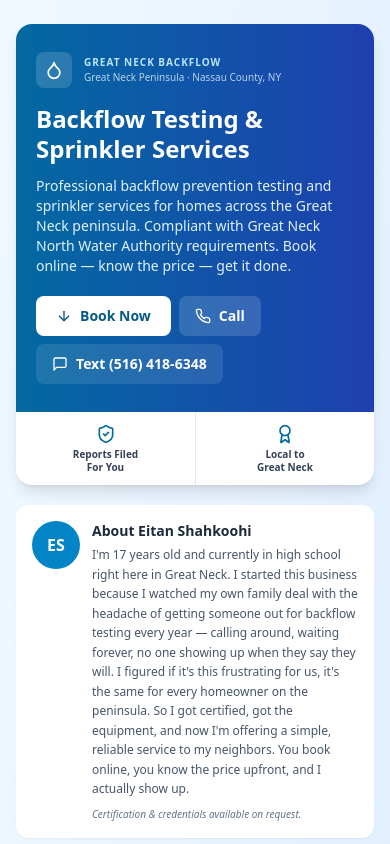
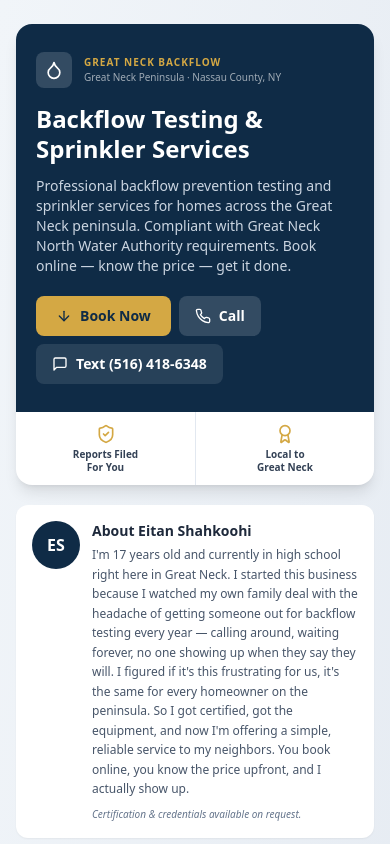
Before and after one commit to shahkster/backflow-booking, a React (Vite) app: page / in a window 390 px wide. Shown: the top 844 px of the page. Built offline with nearby package versions, Linux system fonts and the light colour scheme.

Commit message:
Update App.jsx

```diff
--- a/src/App.jsx
+++ b/src/App.jsx
@@ -12,6 +12,7 @@ const GOOGLE_MAPS_KEY = "AIzaSyDPfspCY5u7j_ApTM-K7qugyAXvSApIXEk";
 const PHONE = "5164186348";
 const PHONE_DISPLAY = "(516) 418-6348";
 const OWNER = "Eitan Shahkoohi";
+const OWNER_EMAIL = "eshakster@gmail.com";
 
 const SERVICES = [
   {
@@ -35,7 +36,7 @@ const SERVICES = [
 ];
 
 const C = {
-  sky: { bg: "bg-sky-100", tx: "text-sky-700", bd: "border-sky-200" },
+  sky: { bg: "bg-blue-100", tx: "text-[#d4a844]", bd: "border-blue-200" },
   emerald: { bg: "bg-emerald-100", tx: "text-emerald-700", bd: "border-emerald-200" },
   amber: { bg: "bg-amber-100", tx: "text-amber-700", bd: "border-amber-200" },
 };
@@ -84,7 +85,7 @@ function AddressInput({ value, onChange }) {
         placeholder="Start typing your address..."
         value={value}
         onChange={e => onChange(e.target.value)}
-        className="w-full pl-10 pr-3 py-3 rounded-lg border-2 border-slate-200 focus:border-sky-500 focus:outline-none text-sm"
+        className="w-full pl-10 pr-3 py-3 rounded-lg border-2 border-slate-200 focus:border-[#d4a844] focus:outline-none text-sm"
         autoComplete="street-address"
         name="address"
       />
@@ -124,8 +125,8 @@ export default function App() {
           body: JSON.stringify({
             access_key: WEB3FORMS_KEY,
             subject: `🔔 New Booking — ${f.name}`,
-            from_name: "Backflow Booking",
-            replyto: f.email,
+            from_name: "Great Neck Backflow",
+            replyto: OWNER_EMAIL,
             Name: f.name,
             Phone: f.phone,
             Email: f.email,
@@ -137,6 +138,7 @@ export default function App() {
           }),
         });
       } catch (e) { console.error(e); }
+
     }
 
     setDone({ name: f.name, email: f.email, addr: f.addr, svcs, tot });
@@ -146,55 +148,55 @@ export default function App() {
   function reset() { setDone(null); setSel([]); setF({ name: "", addr: "", phone: "", email: "" }); window.scrollTo({ top: 0, behavior: "smooth" }); }
 
   if (done) return (
-    <div className="min-h-screen bg-gradient-to-br from-sky-50 to-blue-100 p-4 sm:p-6 flex items-center justify-center">
+    <div className="min-h-screen bg-gradient-to-br from-slate-100 to-slate-200 p-4 sm:p-6 flex items-center justify-center">
       <div className="max-w-md w-full bg-white rounded-2xl shadow-xl p-6 sm:p-8">
         <div className="w-14 h-14 sm:w-16 sm:h-16 rounded-full bg-green-100 flex items-center justify-center mx-auto mb-4"><Check className="w-7 h-7 sm:w-8 sm:h-8 text-green-600" /></div>
-        <h2 className="text-xl sm:text-2xl font-bold text-center text-slate-800 mb-1">Booking Received!</h2>
-        <p className="text-center text-slate-500 mb-5 text-sm">We have received your booking. We will text you shortly with details!</p>
+        <h2 className="text-xl sm:text-2xl font-bold text-center text-slate-800 mb-1">Request Received!</h2>
+        <p className="text-center text-slate-500 mb-5 text-sm">A confirmation has been sent to {done.email}.<br/>We'll reach out to schedule your appointment.</p>
         <div className="bg-slate-50 rounded-lg p-4 space-y-2 text-sm">
           <R l="Name" v={done.name} /><R l="Address" v={done.addr} />
           <div className="pt-2 border-t border-slate-200"><p className="text-xs text-slate-600">{done.svcs}</p></div>
           <div className="flex justify-between font-bold text-slate-800 pt-2 border-t border-slate-200"><span>Total</span><span>${done.tot}</span></div>
           <p className="text-xs text-slate-500">Zelle · Venmo · Cash — paid at job site</p>
         </div>
-        <button onClick={reset} className="w-full mt-5 bg-sky-600 hover:bg-sky-700 active:bg-sky-800 text-white font-semibold py-3 rounded-lg transition">Done</button>
+        <button onClick={reset} className="w-full mt-5 bg-[#0f2b46] hover:bg-[#162d44] active:bg-[#0a1f33] text-white font-semibold py-3 rounded-lg transition">Done</button>
         <p className="text-xs text-center text-slate-400 mt-4">Questions? Call or text {PHONE_DISPLAY}</p>
       </div>
     </div>
   );
 
   return (
-    <div className="min-h-screen bg-gradient-to-br from-sky-50 to-blue-100">
+    <div className="min-h-screen bg-gradient-to-br from-slate-100 to-slate-200">
       <div className="max-w-3xl mx-auto px-4 py-6 sm:py-8">
 
         {/* HERO */}
         <div className="bg-white rounded-2xl shadow-lg overflow-hidden mb-5">
-          <div className="bg-gradient-to-r from-sky-700 to-blue-800 text-white px-5 py-7 sm:px-10 sm:py-10">
+          <div className="bg-[#0f2b46] text-white px-5 py-7 sm:px-10 sm:py-10">
             <div className="flex items-center gap-3 mb-4">
               <div className="bg-white/15 rounded-lg p-2"><Droplet className="w-5 h-5 sm:w-6 sm:h-6" /></div>
               <div>
-                <p className="text-[10px] sm:text-xs font-semibold tracking-widest text-sky-200">GREAT NECK BACKFLOW</p>
-                <p className="text-[10px] sm:text-xs text-sky-100/80">Great Neck Peninsula · Nassau County, NY</p>
+                <p className="text-[10px] sm:text-xs font-semibold tracking-widest text-[#d4a844]">GREAT NECK BACKFLOW</p>
+                <p className="text-[10px] sm:text-xs text-white/60">Great Neck Peninsula · Nassau County, NY</p>
               </div>
             </div>
             <h1 className="text-2xl sm:text-4xl font-bold leading-tight mb-3">Backflow Testing &<br/>Sprinkler Services</h1>
-            <p className="text-sky-100 text-sm sm:text-base max-w-xl mb-5">Professional backflow prevention testing and sprinkler services for homes across the Great Neck peninsula. Compliant with Great Neck North Water Authority requirements. Book online — know the price — get it done.</p>
+            <p className="text-slate-300 text-sm sm:text-base max-w-xl mb-5">Professional backflow prevention testing and sprinkler services for homes across the Great Neck peninsula. Compliant with Great Neck North Water Authority requirements. Book online — know the price — get it done.</p>
             <div className="flex flex-wrap gap-2">
-              <button onClick={scrollToBook} className="inline-flex items-center gap-2 bg-white text-sky-800 font-semibold text-sm px-5 py-2.5 rounded-lg hover:bg-sky-50 active:bg-sky-100 transition"><ArrowDown className="w-4 h-4" /> Book Now</button>
+              <button onClick={scrollToBook} className="inline-flex items-center gap-2 bg-[#d4a844] text-[#0f2b46] font-semibold text-sm px-5 py-2.5 rounded-lg hover:bg-[#c49a3a] active:bg-[#b89030] transition"><ArrowDown className="w-4 h-4" /> Book Now</button>
               <a href={`tel:${PHONE}`} className="inline-flex items-center gap-2 bg-white/15 text-white font-semibold text-sm px-4 py-2.5 rounded-lg"><Phone className="w-4 h-4" /> Call</a>
               <a href={`sms:${PHONE}&body=Hi, I'm interested in backflow testing / sprinkler services at my home in Great Neck. Can you let me know availability?`} className="inline-flex items-center gap-2 bg-white/10 text-white font-semibold text-sm px-4 py-2.5 rounded-lg"><MessageSquare className="w-4 h-4" /> Text {PHONE_DISPLAY}</a>
             </div>
           </div>
           <div className="grid grid-cols-2 divide-x divide-slate-200">
-            <div className="flex flex-col items-center py-3"><ShieldCheck className="w-5 h-5 text-sky-700 mb-1" /><p className="text-[10px] sm:text-[11px] font-semibold text-slate-700 text-center leading-tight">Reports Filed<br/>For You</p></div>
-            <div className="flex flex-col items-center py-3"><Award className="w-5 h-5 text-sky-700 mb-1" /><p className="text-[10px] sm:text-[11px] font-semibold text-slate-700 text-center leading-tight">Local to<br/>Great Neck</p></div>
+            <div className="flex flex-col items-center py-3"><ShieldCheck className="w-5 h-5 text-[#d4a844] mb-1" /><p className="text-[10px] sm:text-[11px] font-semibold text-slate-700 text-center leading-tight">Reports Filed<br/>For You</p></div>
+            <div className="flex flex-col items-center py-3"><Award className="w-5 h-5 text-[#d4a844] mb-1" /><p className="text-[10px] sm:text-[11px] font-semibold text-slate-700 text-center leading-tight">Local to<br/>Great Neck</p></div>
           </div>
         </div>
 
         {/* ABOUT */}
         <div className="bg-white rounded-xl shadow-sm p-4 sm:p-5 mb-5">
           <div className="flex items-start gap-3 sm:gap-4">
-            <div className="w-12 h-12 sm:w-16 sm:h-16 rounded-full bg-sky-600 text-white flex items-center justify-center text-base sm:text-lg font-bold flex-shrink-0">ES</div>
+            <div className="w-12 h-12 sm:w-16 sm:h-16 rounded-full bg-[#0f2b46] text-white flex items-center justify-center text-base sm:text-lg font-bold flex-shrink-0">ES</div>
             <div>
               <h3 className="font-bold text-slate-800 text-sm sm:text-base">About {OWNER}</h3>
               <p className="text-xs sm:text-sm text-slate-600 mt-1 leading-relaxed">I'm 17 years old and currently in high school right here in Great Neck. I started this business because I watched my own family deal with the headache of getting someone out for backflow testing every year — calling around, waiting forever, no one showing up when they say they will. I figured if it's this frustrating for us, it's the same for every homeowner on the peninsula. So I got certified, got the equipment, and now I'm offering a simple, reliable service to my neighbors. You book online, you know the price upfront, and I actually show up.</p>
@@ -246,14 +248,14 @@ export default function App() {
           <div className="grid grid-cols-3 gap-2 sm:gap-3 mb-4">
             {[
               { n: 1, p: "$60", label: "1 service", badge: null, ring: "border-slate-200", bg: "" },
-              { n: 2, p: "$110", label: "2 services", badge: "POPULAR", ring: "border-sky-500", bg: "bg-sky-50" },
+              { n: 2, p: "$110", label: "2 services", badge: "POPULAR", ring: "border-[#d4a844]", bg: "bg-[#d4a844]/10" },
               { n: 3, p: "$150", label: "All 3", badge: "BEST DEAL", ring: "border-emerald-500", bg: "bg-emerald-50" },
             ].map(t => (
               <div key={t.n} className={`border-2 ${t.ring} rounded-xl p-3 sm:p-4 text-center ${t.bg} relative`}>
-                {t.badge && <div className={`absolute -top-2.5 left-1/2 -translate-x-1/2 ${t.n === 2 ? "bg-sky-600" : "bg-emerald-600"} text-white text-[8px] sm:text-[10px] font-bold px-2 py-0.5 rounded-full whitespace-nowrap`}>{t.badge}</div>}
+                {t.badge && <div className={`absolute -top-2.5 left-1/2 -translate-x-1/2 ${t.n === 2 ? "bg-[#d4a844] text-[#0f2b46]" : "bg-emerald-600"} text-white text-[8px] sm:text-[10px] font-bold px-2 py-0.5 rounded-full whitespace-nowrap`}>{t.badge}</div>}
                 <p className="text-xl sm:text-2xl font-bold text-slate-800">{t.p}</p>
                 <p className="text-[10px] sm:text-xs text-slate-500 mt-1">{t.label}</p>
-                {t.n > 1 && <p className={`text-[9px] sm:text-[10px] ${t.n === 2 ? "text-sky-700" : "text-emerald-700"} font-semibold mt-0.5`}>save ${60 * t.n - (t.n === 2 ? 110 : 150)}</p>}
+                {t.n > 1 && <p className={`text-[9px] sm:text-[10px] ${t.n === 2 ? "text-[#d4a844]" : "text-emerald-700"} font-semibold mt-0.5`}>save ${60 * t.n - (t.n === 2 ? 110 : 150)}</p>}
               </div>
             ))}
           </div>
@@ -272,11 +274,11 @@ export default function App() {
             {SERVICES.map(svc => {
               const on = sel.find(x => x.id === svc.id); const Icon = svc.icon; const c = C[svc.color];
               return (
-                <button key={svc.id} onClick={() => toggle(svc)} className={`w-full text-left p-3 rounded-lg border-2 transition active:scale-[0.98] ${on ? "border-sky-500 bg-sky-50" : "border-slate-200 hover:border-sky-300"}`}>
+                <button key={svc.id} onClick={() => toggle(svc)} className={`w-full text-left p-3 rounded-lg border-2 transition active:scale-[0.98] ${on ? "border-[#d4a844] bg-[#d4a844]/10" : "border-slate-200 hover:border-[#d4a844]/40"}`}>
                   <div className="flex items-center gap-3">
                     <div className={`w-9 h-9 sm:w-10 sm:h-10 rounded-lg ${c.bg} flex items-center justify-center flex-shrink-0`}><Icon className={`w-4 h-4 sm:w-5 sm:h-5 ${c.tx}`} /></div>
                     <div className="flex-1 min-w-0"><p className="font-semibold text-slate-800 text-sm">{svc.name}</p><p className="text-[11px] sm:text-xs text-slate-500 truncate">{svc.short}</p></div>
-                    <div className={`w-6 h-6 rounded border-2 flex items-center justify-center flex-shrink-0 ${on ? "bg-sky-600 border-sky-600" : "border-slate-300"}`}>{on && <Check className="w-4 h-4 text-white" />}</div>
+                    <div className={`w-6 h-6 rounded border-2 flex items-center justify-center flex-shrink-0 ${on ? "bg-[#d4a844] border-[#d4a844]" : "border-slate-300"}`}>{on && <Check className="w-4 h-4 text-white" />}</div>
                   </div>
                 </button>
               );
@@ -284,7 +286,7 @@ export default function App() {
           </div>
           {sel.length > 0 && (
             <div className="bg-slate-50 rounded-lg p-3 mb-6 flex items-center justify-between">
-              <div className="flex items-center gap-2"><Tag className="w-4 h-4 text-sky-600" /><span className="text-sm font-semibold text-slate-700">{sel.length} service{sel.length > 1 ? "s" : ""}</span></div>
+              <div className="flex items-center gap-2"><Tag className="w-4 h-4 text-[#d4a844]" /><span className="text-sm font-semibold text-slate-700">{sel.length} service{sel.length > 1 ? "s" : ""}</span></div>
               <div className="text-right"><span className="text-lg font-bold text-slate-800">${tot}</span>{sel.length > 1 && <span className="text-[10px] text-slate-500 block">${priceEach(sel.length)}/each</span>}</div>
             </div>
           )}
@@ -293,7 +295,7 @@ export default function App() {
             <Lbl n={2} t="Your information" req />
             <div className="space-y-3 mb-4">
               <Inp icon={<User className="w-4 h-4" />} ph="Full name" v={f.name} set={v => setF({ ...f, name: v })} required />
-              <AddressInput value={f.addr} onChange={v => setF(prev => ({ ...prev, addr: v }))} />
+              <AddressInput value={f.addr} onChange={v => setF({ ...f, addr: v })} />
               <Inp icon={<Phone className="w-4 h-4" />} ph="Phone number" v={f.phone} set={v => setF({ ...f, phone: v })} type="tel" required />
               <div>
                 <Inp icon={<Mail className="w-4 h-4" />} ph="Email" v={f.email} set={v => setF({ ...f, email: v })} type="email" required />
@@ -303,13 +305,13 @@ export default function App() {
 
             <div className="bg-slate-50 rounded-xl p-4 mb-4">
               <p className="font-bold text-slate-800 text-sm mb-2">Summary</p>
-              <div className="space-y-1 mb-2">{sel.map(s => <p key={s.id} className="text-xs text-slate-600 flex items-center gap-1.5"><Check className="w-3 h-3 text-sky-600" />{s.name}</p>)}</div>
+              <div className="space-y-1 mb-2">{sel.map(s => <p key={s.id} className="text-xs text-slate-600 flex items-center gap-1.5"><Check className="w-3 h-3 text-[#d4a844]" />{s.name}</p>)}</div>
               <div className="flex justify-between font-bold text-slate-800 pt-2 border-t border-slate-200 text-sm"><span>Total</span><span>${tot}</span></div>
               <p className="text-[11px] text-slate-500 mt-1 flex items-center gap-1.5"><DollarSign className="w-3 h-3" />Zelle · Venmo · Cash — paid at job site</p>
             </div>
 
             <button onClick={submit} disabled={!allFilled || busy}
-              className="w-full bg-sky-600 hover:bg-sky-700 active:bg-sky-800 disabled:bg-slate-300 text-white font-semibold py-3.5 rounded-lg text-sm sm:text-base transition">
+              className="w-full bg-[#0f2b46] hover:bg-[#162d44] active:bg-[#0a1f33] disabled:bg-slate-300 text-white font-semibold py-3.5 rounded-lg text-sm sm:text-base transition">
               {busy ? "Submitting..." : `Book Now — $${tot}`}
             </button>
           </>)}
@@ -324,6 +326,6 @@ export default function App() {
   );
 }
 
-function Lbl({ n, t, req }) { return <p className="text-[11px] sm:text-xs font-semibold text-slate-500 uppercase tracking-wide mb-2"><span className="inline-flex items-center justify-center w-5 h-5 rounded-full bg-sky-100 text-sky-700 text-[10px] font-bold mr-1.5">{n}</span>{t}{req && <span className="text-red-400 ml-1">*</span>}</p>; }
+function Lbl({ n, t, req }) { return <p className="text-[11px] sm:text-xs font-semibold text-slate-500 uppercase tracking-wide mb-2"><span className="inline-flex items-center justify-center w-5 h-5 rounded-full bg-[#d4a844]/15 text-[#d4a844] text-[10px] font-bold mr-1.5">{n}</span>{t}{req && <span className="text-red-400 ml-1">*</span>}</p>; }
 function R({ l, v }) { return <div className="flex justify-between"><span className="text-slate-500">{l}</span><span className="font-medium text-right">{v}</span></div>; }
-function Inp({ icon, ph, v, set, type = "text" }) { return <div className="relative"><div className="absolute left-3 top-1/2 -translate-y-1/2 text-slate-400">{icon}</div><input type={type} placeholder={ph} value={v} onChange={e => set(e.target.value)} required className="w-full pl-10 pr-3 py-3 rounded-lg border-2 border-slate-200 focus:border-sky-500 focus:outline-none text-sm" /></div>; }
+function Inp({ icon, ph, v, set, type = "text" }) { return <div className="relative"><div className="absolute left-3 top-1/2 -translate-y-1/2 text-slate-400">{icon}</div><input type={type} placeholder={ph} value={v} onChange={e => set(e.target.value)} required className="w-full pl-10 pr-3 py-3 rounded-lg border-2 border-slate-200 focus:border-[#d4a844] focus:outline-none text-sm" /></div>; }
```
